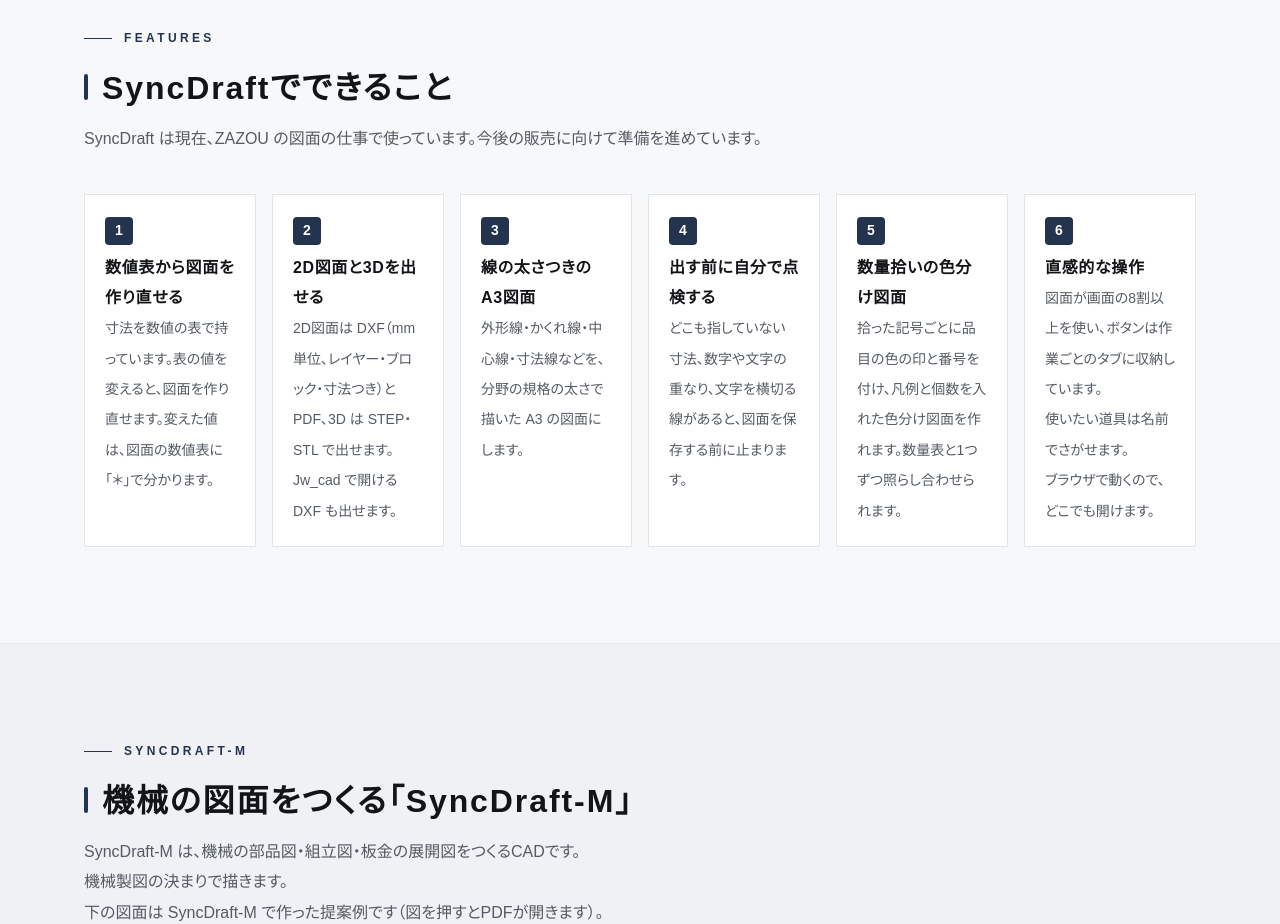
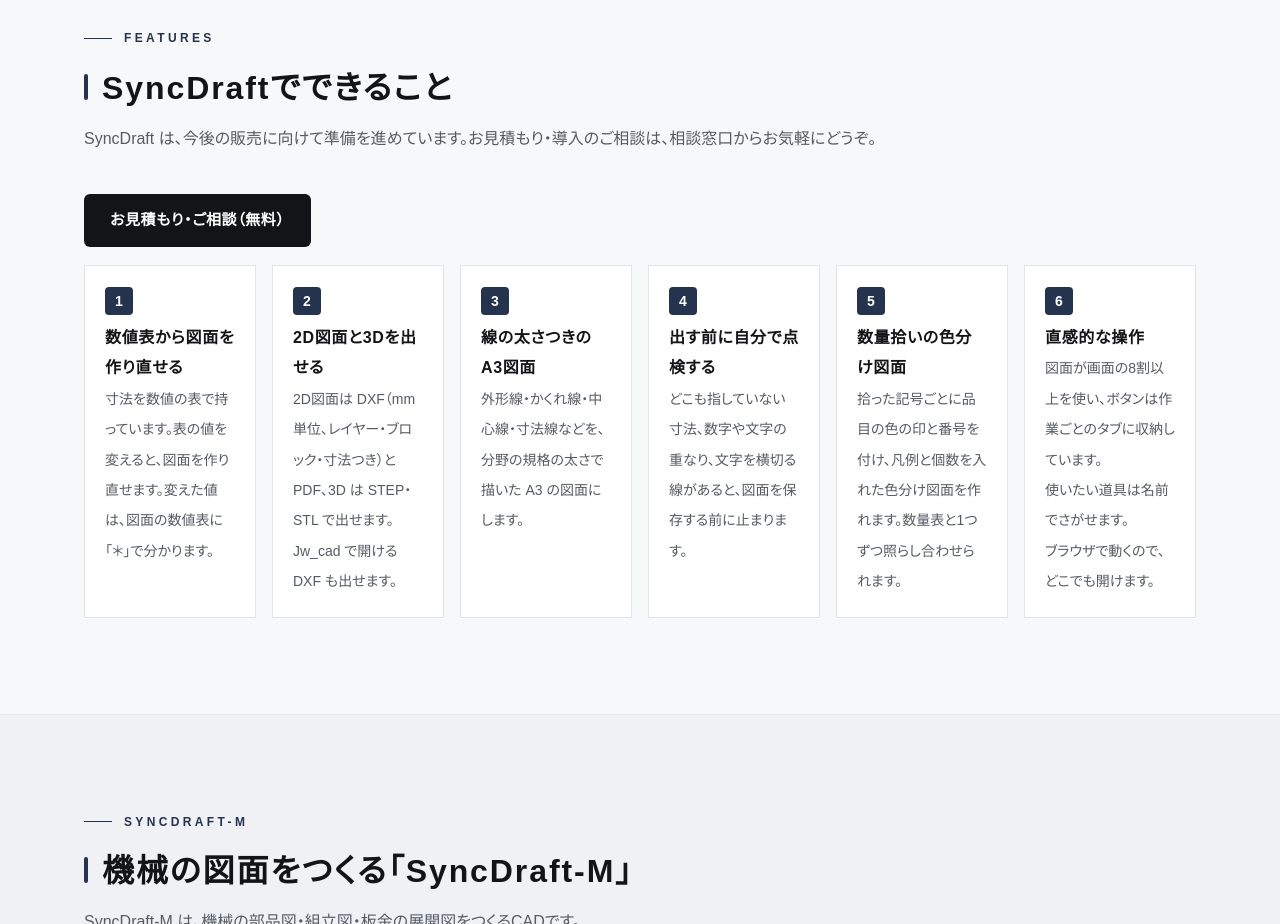
Before and after one commit to takmat21/zazou-sekkei, a plain HTML site: page index.html in a window 1280 px wide. Shown: the part 860-1784 px from the top of the page. Drawn offline with Linux system fonts and the light colour scheme.

Commit message:
SyncDraft：社内で使っている文を外し、お見積もり・ご相談の窓口へのボタンを追加
Co-Authored-By: Claude Opus 5.5 <noreply@anthropic.com>
Claude-Session: https://claude.ai/code/session_01FoXnQUnWFo5bCHCE2XBacV

```diff
--- a/index.html
+++ b/index.html
@@ -75,7 +75,7 @@
   {
    "@type": "CreativeWork",
    "name": "SyncDraft（シンクドラフト）",
-   "description": "ZAZOU 設計Works が図面の仕事で使っている社内の作図システム。寸法を数値の表で持ち、2D図面（DXF・PDF）と3D（STEP・STL）を出す。いまは社内で使用し、今後の販売に向けて準備している。",
+   "description": "ZAZOU 設計Works の作図システム。寸法を数値の表で持ち、2D図面（DXF・PDF）と3D（STEP・STL）を出す。今後の販売に向けて準備している。",
    "creator": {
     "@id": "https://zazou-sekkei.com/#org"
    },
@@ -193,7 +193,8 @@
 <section id="about"><div class="wrap">
   <p class="eyebrow">Features</p>
   <h2 class="bar">SyncDraftでできること</h2>
-  <p class="sec-lead">SyncDraft は現在、ZAZOU の図面の仕事で使っています。今後の販売に向けて準備を進めています。</p>
+  <p class="sec-lead">SyncDraft は、今後の販売に向けて準備を進めています。お見積もり・導入のご相談は、相談窓口からお気軽にどうぞ。</p>
+  <div class="btns" style="margin:0 0 18px"><a class="cta" href="#contact">お見積もり・ご相談（無料）</a></div>
   <ol class="flow rv">
     <li><b>数値表から図面を作り直せる</b><span>寸法を数値の表で持っています。表の値を変えると、図面を作り直せます。変えた値は、図面の数値表に「＊」で分かります。</span></li>
     <li><b>2D図面と3Dを出せる</b><span>2D図面は DXF（mm単位、レイヤー・ブロック・寸法つき）と PDF、3D は STEP・STL で出せます。Jw_cad で開ける DXF も出せます。</span></li>
```
